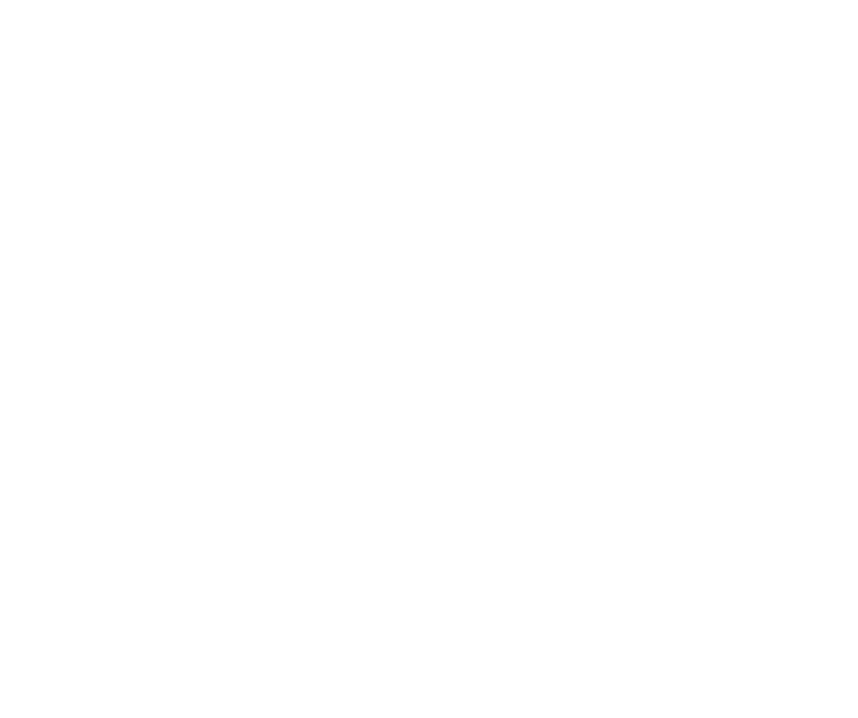
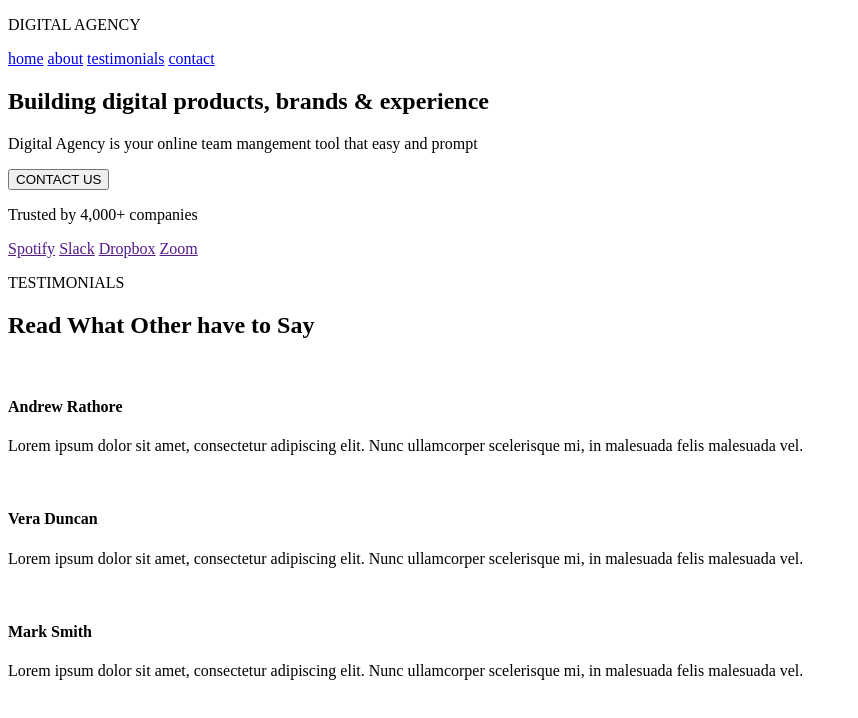
Before and after one commit to SergiPB2508/Prac_Flex, a plain HTML site: page index.html in a window 1280 px wide. Shown: the whole page, without its empty margins (0-858 px from the left). Drawn offline with Linux system fonts and the light colour scheme.

Commit message:
create html

```diff
--- a/index.html
+++ b/index.html
@@ -6,5 +6,90 @@
     <title>Document</title>
     <link rel="stylesheet" href="style.css" />
   </head>
-  <body></body>
+  <body>
+    <header>
+      <p id="logo">DIGITAL AGENCY</p>
+      <nav>
+        <a href="home">home</a>
+        <a href="about">about</a>
+        <a href="testimonials">testimonials</a>
+        <a href="contact">contact</a>
+      </nav>
+    </header>
+    <main>
+      <section id="hero">
+        <h1>Building digital products, brands & experience</h1>
+        <p>
+          Digital Agency is your online team mangement tool that easy and prompt
+        </p>
+        <button type="button">CONTACT US</button>
+      </section>
+      <section id="companies">
+        <p class="">Trusted by 4,000+ companies</p>
+        <div class="links">
+          <a href="">Spotify</a>
+          <a href="">Slack</a>
+          <a href="">Dropbox</a>
+          <a href="">Zoom</a>
+        </div>
+      </section>
+      <section id="testimonial">
+        <p>TESTIMONIALS</p>
+        <h2>Read What Other have to Say</h2>
+        <div class="people">
+          <div id="a">
+            <img src="" alt="" />
+            <h4>Andrew Rathore</h4>
+            <p>
+              Lorem ipsum dolor sit amet, consectetur adipiscing elit. Nunc
+              ullamcorper scelerisque mi, in malesuada felis malesuada vel.
+            </p>
+          </div>
+          <div id="v">
+            <img src="" alt="" />
+            <h4>Vera Duncan</h4>
+            <p>
+              Lorem ipsum dolor sit amet, consectetur adipiscing elit. Nunc
+              ullamcorper scelerisque mi, in malesuada felis malesuada vel.
+            </p>
+          </div>
+          <div id="m">
+            <img src="" alt="" />
+            <h4>Mark Smith</h4>
+            <p>
+              Lorem ipsum dolor sit amet, consectetur adipiscing elit. Nunc
+              ullamcorper scelerisque mi, in malesuada felis malesuada vel.
+            </p>
+          </div>
+        </div>
+      </section>
+    </main>
+    <footer>
+      <div class="f">
+        <strong></strong>
+        <p></p>
+      </div>
+      <div class="f">
+        <strong></strong>
+        <a href=""></a>
+        <a href=""></a>
+        <a href=""></a>
+        <a href=""></a>
+      </div>
+      <div class="f">
+        <strong></strong>
+        <a href=""></a>
+        <a href=""></a>
+        <a href=""></a>
+        <a href=""></a>
+      </div>
+      <div class="f">
+        <strong></strong>
+        <a href=""></a>
+        <a href=""></a>
+        <a href=""></a>
+        <a href=""></a>
+      </div>
+    </footer>
+  </body>
 </html>
```
